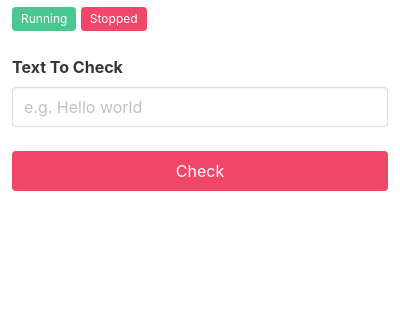
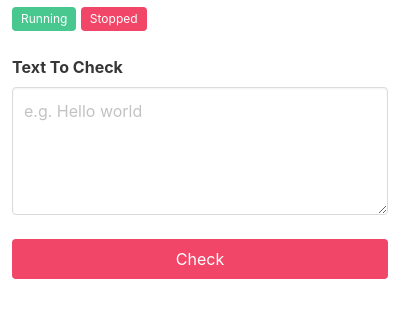
Before and after one commit to Otwo6/Loaded-Language-Finder, a browser extension: page popup/popup.html in a window 400 px wide. Shown: the part 135-452 px from the top of the page. Drawn offline with Linux system fonts and the light colour scheme.

Commit message:
Edit Text When Finished

```diff
--- a/popup/popup.html
+++ b/popup/popup.html
@@ -22,7 +22,7 @@
             <div class="container">
                 <div class="field">
                     <label class="label">Text To Check</label>
-                    <input class="input" type="text" placeholder="e.g. Hello world" id="inputText"></input>
+                    <textarea class="textarea" placeholder="e.g. Hello world" id="inputText"></textarea>
                 </div>
             </div>
         </div>
--- a/popup/popup.js
+++ b/popup/popup.js
@@ -36,6 +36,7 @@ function checkCSV(word) {
         const columns = rows[i].split(','); // Split each row into columns
         if (columns[0].toLowerCase() === word.toLowerCase()) { // Check if the word is in column A (index 0)
             console.log("Word Split: " + word);
+            textIDElement.value = "all in here";
             break;
         }
     }
```
